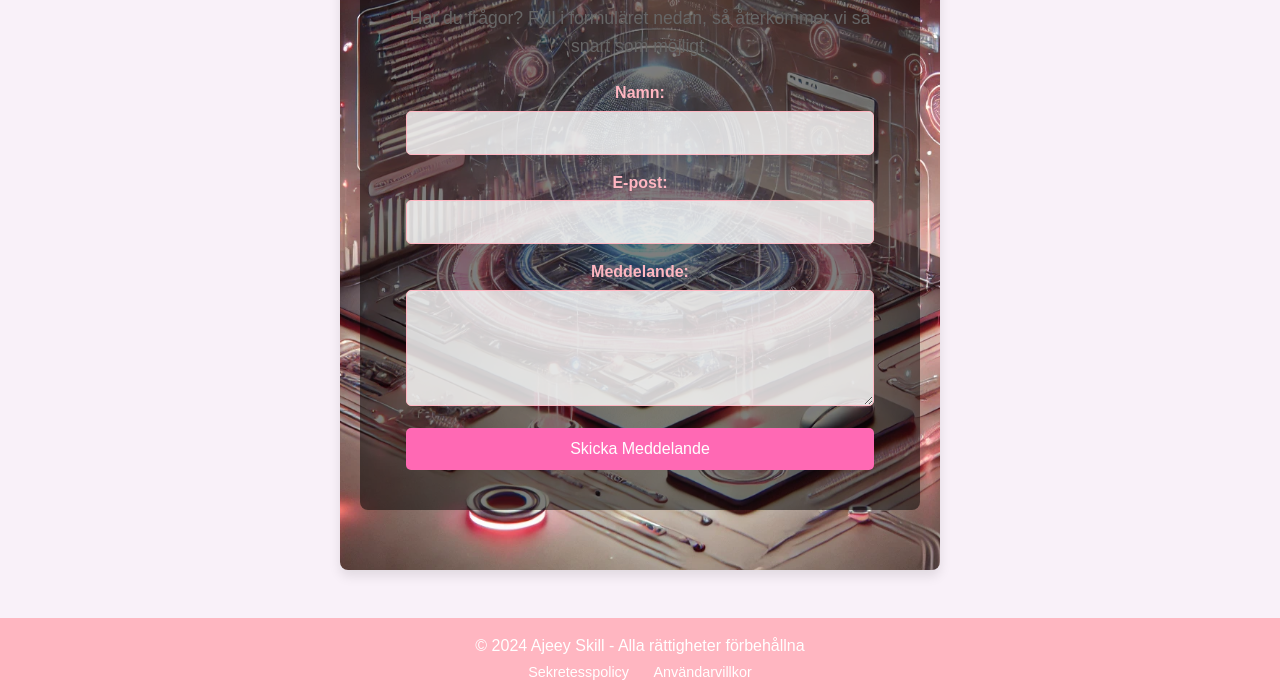
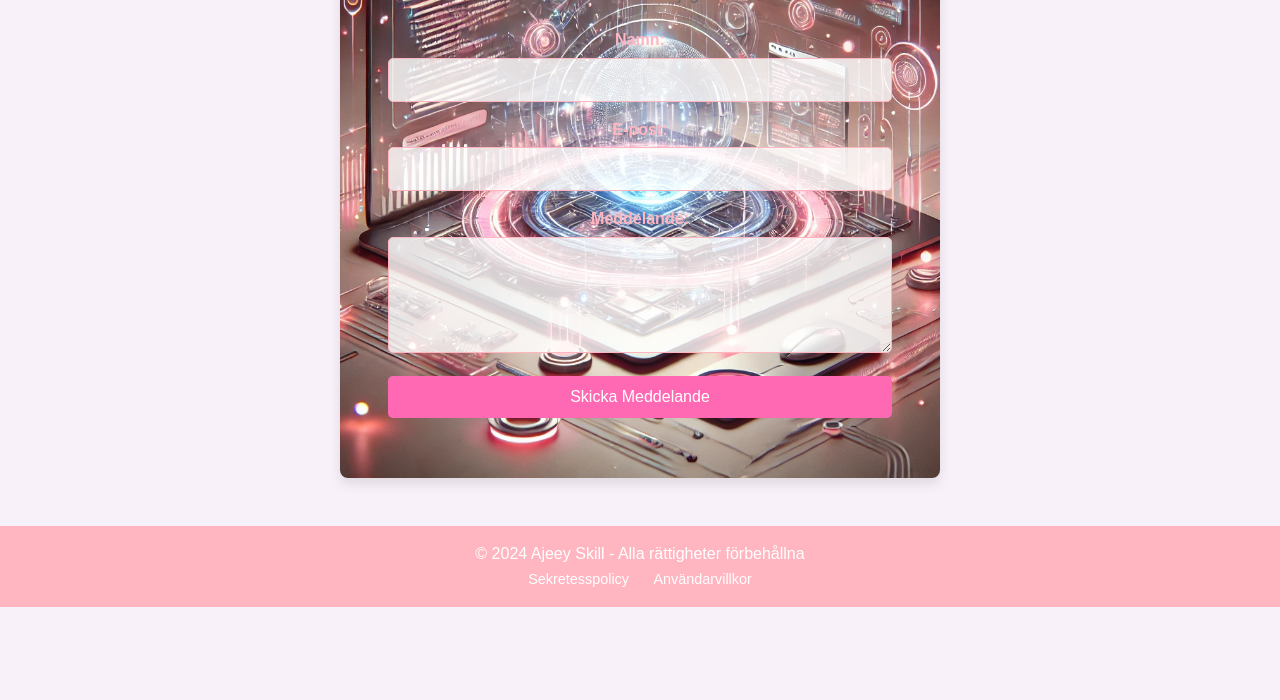
Before and after one commit to Ajeey7/ajeey-skill, a plain HTML site: page kontakt.html in a window 1280 px wide. Shown: the part 307-1007 px from the top of the page. After the commit the page ends 914 px from the top, so only its background shows below. Drawn offline with Linux system fonts and the light colour scheme.

Commit message:
styling the webbsite

```diff
--- a/style.css
+++ b/style.css
@@ -1,11 +1,4 @@
-* {
-    margin: 0;
-    padding: 0;
-    box-sizing: border-box;
-    font-family: Arial, sans-serif;
-  }
-
-  body {
+{
   line-height: 1.6;
   background-color: #f7f3f7; /* Ljus grå-rosa bakgrund */
   color: #333;
@@ -114,7 +107,7 @@
 
 /* Footer */
 .footer {
-    background: #333;
+
   color: #fff;
   padding: 1.5rem 0;
   text-align: center;
@@ -209,6 +202,8 @@
 
 /* Courses section */
 .courses-section {
+   display: flex;
+   flex-direction:column ;
   padding: 3rem 0;
   text-align: center;
 }
@@ -450,7 +445,6 @@ body {
 
 body {
 background-color: #f9f1f9;
-  color: #333;
 line-height: 1.6;
 }
 
@@ -486,10 +480,7 @@ body {
 color: #fff;
 }
 
-.form-section .overlay {
-  background: rgba(0, 0, 0, 0.5);
-  padding: 40px 20px;
-  border-radius: 8px;
+
 }
 
 .form-section h2 {
@@ -570,10 +561,6 @@ body {
 color: #fff;
 }
 
-.form-section .overlay {
-  background: rgba(0, 0, 0, 0.5);
-  padding: 40px 20px;
-  border-radius: 8px;
 }
 
 .form-section h2 {
```
Lines whose indentation alone changed are shown as unchanged.
